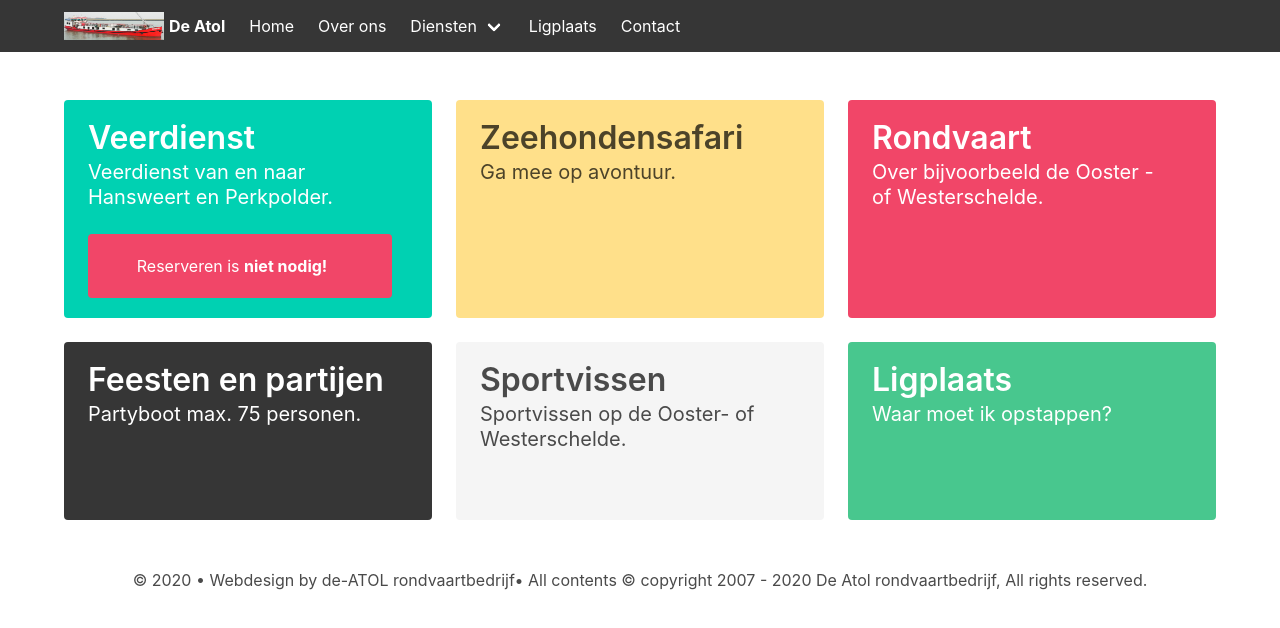
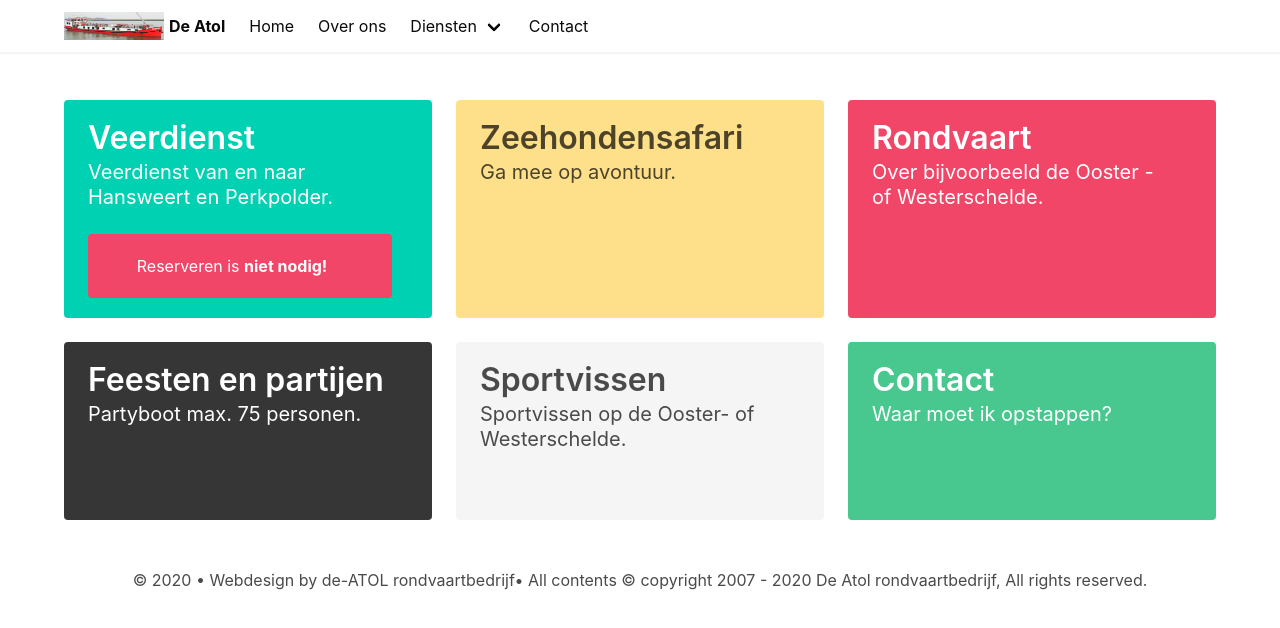
Before and after one commit to jbakker87/de-atol, an Angular app: page / in a window 1280 px wide. Shown: the top 628 px of the page. Built offline with nearby package versions, Linux system fonts and the light colour scheme.

Commit message:
sidenav and home links updated

```diff
--- a/src/app/home/home.component.html
+++ b/src/app/home/home.component.html
@@ -3,7 +3,7 @@
        <div class = "tile is-ancestor">
             <div class = "tile">
                 <div class = "tile">
-                    <div class = "tile is-parent">
+                    <a class = "tile is-parent" routerLink='/diensten/veerdienst'>
                         <article class = "tile is-child notification is-primary">
                             <p class="title">Veerdienst</p>
                             <p class="subtitle">Veerdienst van en naar Hansweert en Perkpolder.</p>
@@ -11,7 +11,7 @@
                                 Reserveren is <strong>niet nodig!</strong>
                             </div>
                         </article>
-                    </div>
+                    </a>
                     <a class = "tile is-parent" routerLink='reserveren'>
                         <article class = "tile is-child notification is-warning">
                             <p class="title">Zeehondensafari</p>
@@ -46,13 +46,13 @@
                         <br>
                         </article>
                     </div>
-                    <div class = "tile is-parent">
+                    <a class = "tile is-parent" routerLink='contact'>
                         <article class = "tile is-child notification is-success">
-                            <p class="title">Ligplaats</p>
+                            <p class="title">Contact</p>
                             <p class="subtitle">Waar moet ik opstappen?</p>
                         <br>
                         </article>
-                    </div>
+                    </a>
                 </div>
             </div>
         </div>
--- a/src/app/sidenav/sidenav.component.html
+++ b/src/app/sidenav/sidenav.component.html
@@ -1,4 +1,4 @@
-<nav class="navbar is-dark">
+<nav class="navbar is-white has-shadow">
   <div class="container">
     <div class="navbar-brand">
       <a class="navbar-item" routerLink='' style="font-weight:bold;">
@@ -20,14 +20,13 @@
             Diensten
           </a>
           <div class="navbar-dropdown">
-            <a class="navbar-item">Veerdienst</a>
+            <a class="navbar-item" routerLink='/diensten/veerdienst'>Veerdienst</a>
             <a class="navbar-item" routerLink='/reserveren'>Zeehondensafari</a>
             <a class="navbar-item">Rondvaart</a>
             <a class="navbar-item">Feesten en partijen</a>
             <a class="navbar-item">Sportvissen</a>
           </div>
         </div>
-        <a href="#" class="navbar-item">Ligplaats</a>
         <a href="#" class="navbar-item" routerLink='/contact'>Contact</a>
       </div>
     </div>
```
